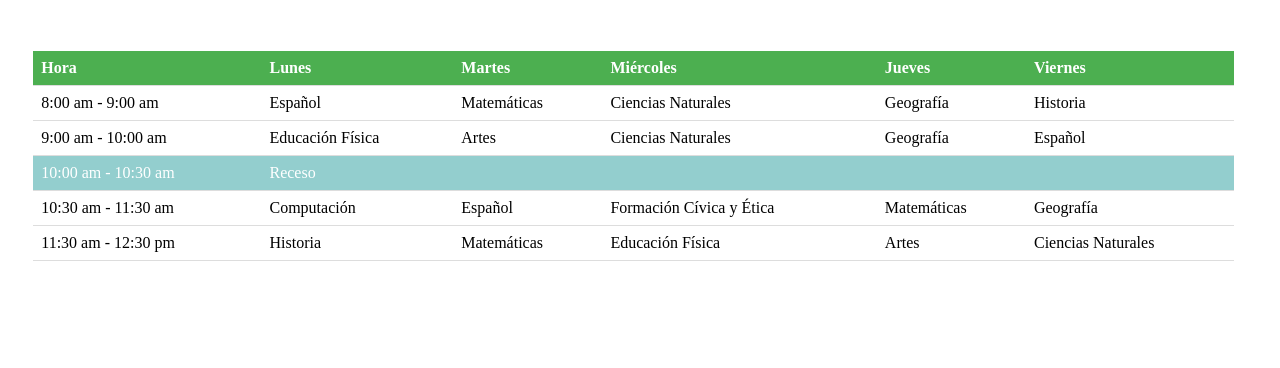
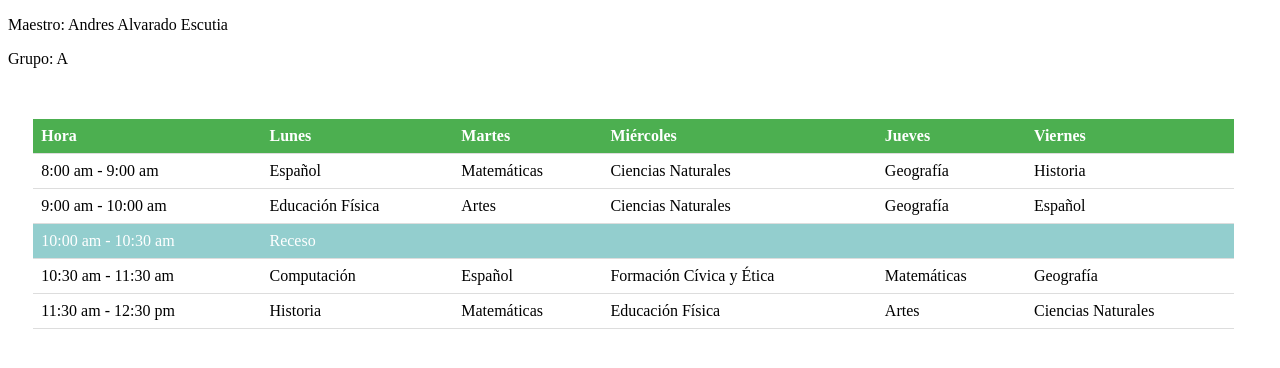
Before and after one commit to LuisMartinRX20/SGER, a PHP site: page /PHP/mostrar_horarios.php in a window 1280 px wide. Shown: the top 368 px of the page. Run offline with PHP 8.4, Linux system fonts and the light colour scheme.

Commit message:
Add files via upload
horarios con nombre maestro y grupo

```diff
--- a/PHP/mostrar_horarios.php
+++ b/PHP/mostrar_horarios.php
@@ -6,6 +6,11 @@
   <link rel="stylesheet" type="text/css" href="../CSS/horario.css">
 </head>
 <body>
+<div class="vid">
+  <p>Maestro: Andres Alvarado Escutia</p>
+  <p>Grupo: A</p>
+</div>
+
   <table>
     <tr>
       <th>Hora</th>
```
